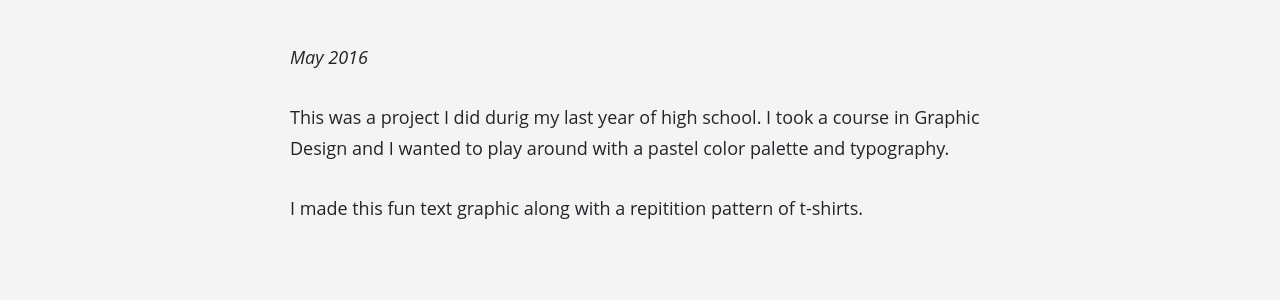
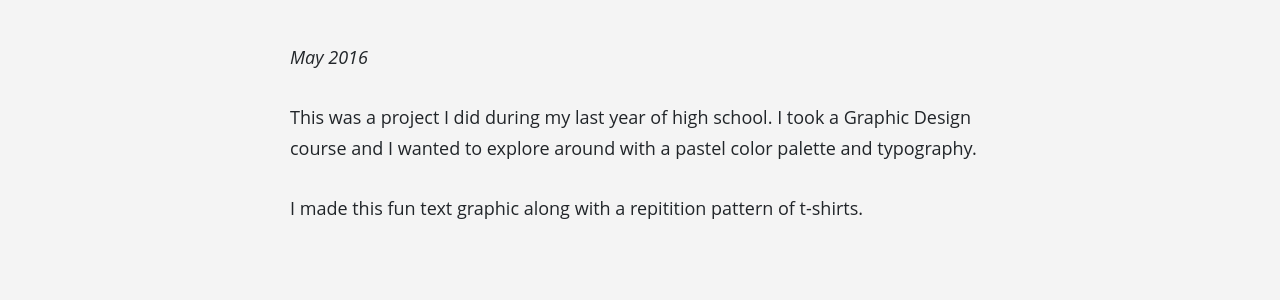
Before and after one commit to ddsooxo/DPC-Design, a Jekyll site: the page built from _posts/2020-11-19-high-school-project.md, in a window 1280 px wide. Shown: the part 1127-1427 px from the top of the page. Built offline with Jekyll 4.4.1, drawn with Linux system fonts in a browser that asks for light colours; nearby versions of some CDN libraries; comment, search, counter and statistics services are not loaded.

Commit message:
fixed typo

```diff
--- a/_posts/2020-11-19-high-school-project.md
+++ b/_posts/2020-11-19-high-school-project.md
@@ -7,6 +7,6 @@ image: assets/images/bliss.jpg
 ---
 _May 2016_
 
-This was a project I did durig my last year of high school. I took a course in Graphic Design and I wanted to play around with a pastel color palette and typography.
+This was a project I did during my last year of high school. I took a Graphic Design course and I wanted to explore around with a pastel color palette and typography.
 
 I made this fun text graphic along with a repitition pattern of t-shirts.
```
